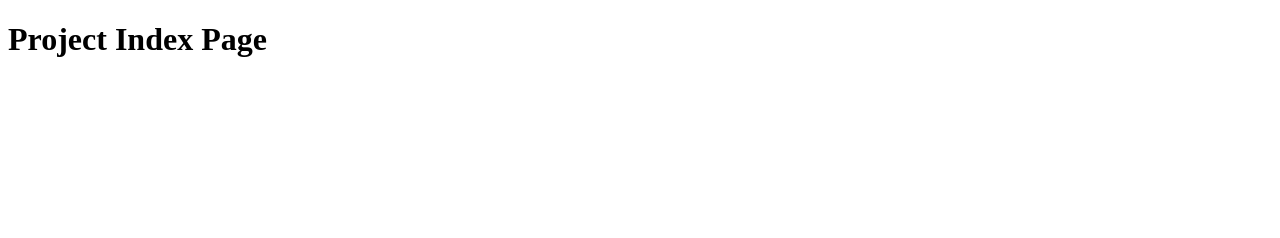
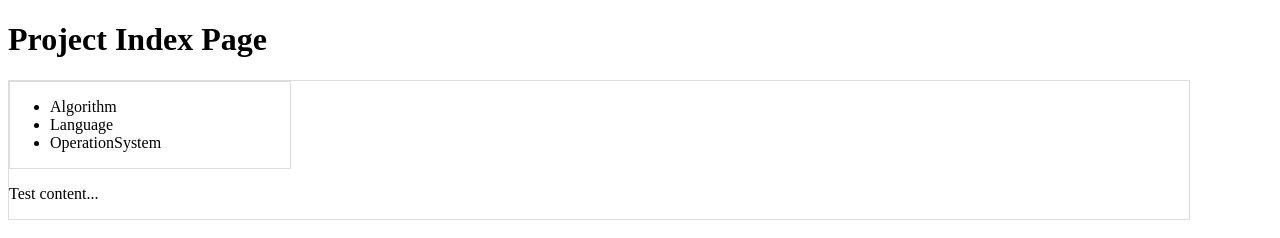
Before and after one commit to GeneMonster/test, a plain HTML site: page index.html in a window 1280 px wide. Drawn offline with Linux system fonts and the light colour scheme.

Commit message:
add style

```diff
--- a/index.html
+++ b/index.html
@@ -3,11 +3,27 @@
 <head>
 	<meta charset="UTF-8">
 	<title>测试首页</title>
+
+	<link rel="stylesheet" type="text/css" href="src/style/index.css">
 </head>
 <body>
 
 	<h1>Project Index Page</h1>
 
+	<div class="container">
+		<div class="menu">
+			<ul>
+				<li>Algorithm</li>
+				<li>Language</li>
+				<li>OperationSystem</li>
+			</ul>
+		</div>
+
+		<div class="content">
+			<p>Test content...</p>
+		</div>
+	</div>
+
 
 	<script type="text/javascript" src="./src/script/index.js"></script>
 </body>
--- /dev/null
+++ b/src/style/index.css
@@ -0,0 +1,16 @@
+.container {
+	overflow: auto;
+	width: 1180px;
+	border: 1px solid #ddd;
+}
+
+.menu {
+	width: 280px;
+	float: left;
+	border: 1px solid #ddd;
+}
+
+.content {
+	float: left;
+	width: 900px;
+}
```
